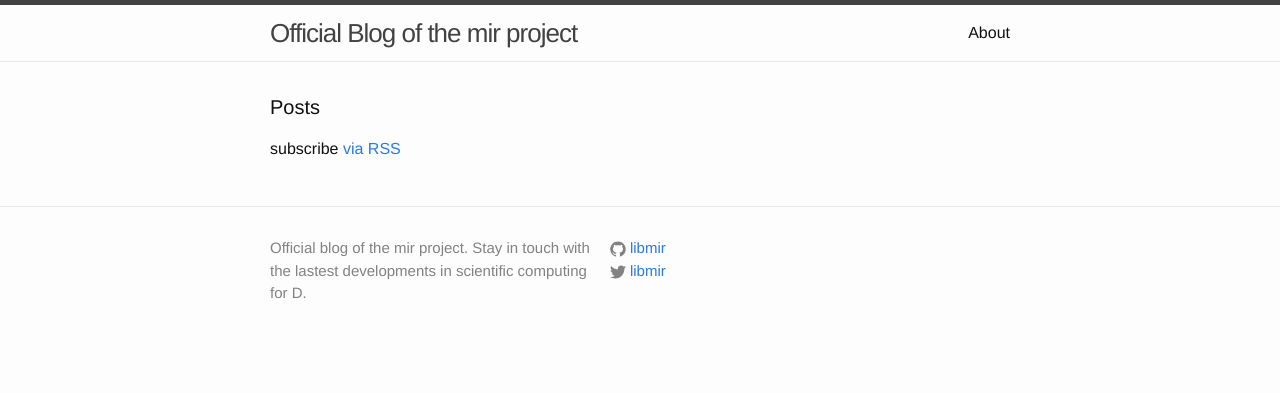
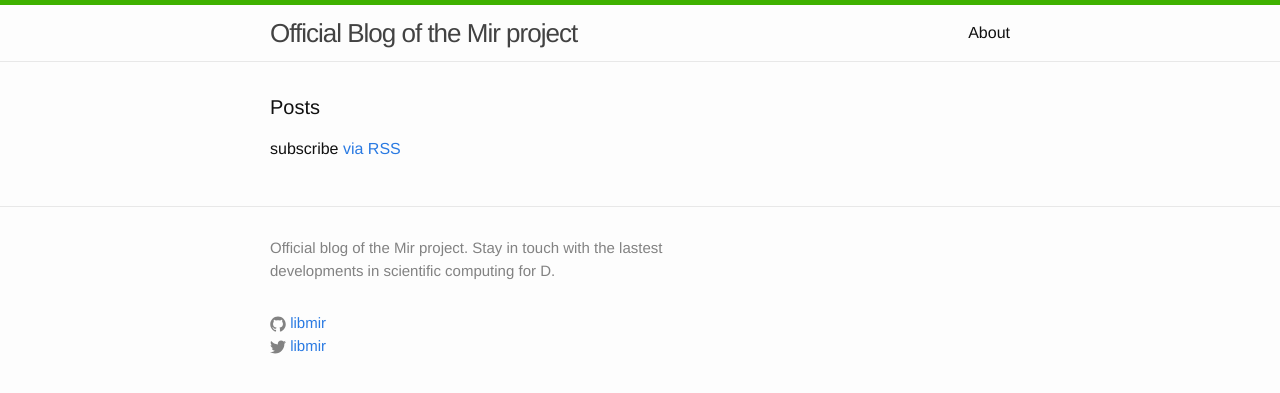
Before and after one commit to libmir/blog, a Jekyll site: the page built from index.html, in a window 1280 px wide. Shown: the top 393 px of the page. Built offline with Jekyll 4.4.1, drawn with Linux system fonts in a browser that asks for light colours; nearby versions of some CDN libraries.

Commit message:
change branding to green and Mir

```diff
--- a/_config.yml
+++ b/_config.yml
@@ -1,7 +1,7 @@
-title: Official Blog of the mir project
+title: Official Blog of the Mir project
 email: team@mir.rocks
 description: > # this means to ignore newlines until "baseurl:"
-  Official blog of the mir project. Stay in touch with the lastest developments
+  Official blog of the Mir project. Stay in touch with the lastest developments
   in scientific computing for D.
 baseurl: "" # the subpath of your site, e.g. /blog
 url: "http://blog.mir.dlang.io" # the base hostname & protocol for your site
--- a/_sass/_layout.scss
+++ b/_sass/_layout.scss
@@ -2,7 +2,7 @@
  * Site header
  */
 .site-header {
-    border-top: 5px solid $grey-color-dark;
+    border-top: 5px solid $top-color;
     border-bottom: 1px solid $grey-color-light;
     min-height: 56px;
 
@@ -126,23 +126,17 @@
     padding-left: $spacing-unit / 2;
 }
 
-.footer-col-1 {
-    width: -webkit-calc(35% - (#{$spacing-unit} / 2));
-    width:         calc(35% - (#{$spacing-unit} / 2));
-}
-
 .footer-col-2 {
-    width: -webkit-calc(20% - (#{$spacing-unit} / 2));
-    width:         calc(20% - (#{$spacing-unit} / 2));
+    width: -webkit-calc(30% - (#{$spacing-unit} / 2));
+    width:         calc(30% - (#{$spacing-unit} / 2));
 }
 
 .footer-col-3 {
-    width: -webkit-calc(45% - (#{$spacing-unit} / 2));
-    width:         calc(45% - (#{$spacing-unit} / 2));
+    width: -webkit-calc(65% - (#{$spacing-unit} / 2));
+    width:         calc(65% - (#{$spacing-unit} / 2));
 }
 
 @include media-query($on-laptop) {
-    .footer-col-1,
     .footer-col-2 {
         width: -webkit-calc(50% - (#{$spacing-unit} / 2));
         width:         calc(50% - (#{$spacing-unit} / 2));
@@ -157,8 +151,15 @@
 @include media-query($on-palm) {
     .footer-col {
         float: none;
+        text-align: center;
         width: -webkit-calc(100% - (#{$spacing-unit} / 2));
         width:         calc(100% - (#{$spacing-unit} / 2));
+
+        li {
+			display: inline-block;
+			padding-left: 5px;
+			padding-right: 5px;
+        }
     }
 }
 
--- a/css/main.scss
+++ b/css/main.scss
@@ -19,6 +19,9 @@ $brand-color:      #2a7ae2;
 $grey-color:       #828282;
 $grey-color-light: lighten($grey-color, 40%);
 $grey-color-dark:  darken($grey-color, 25%);
+
+$top-color: #3fb100;
+
 
 // Width of the content area
 $content-width:    800px;
```
